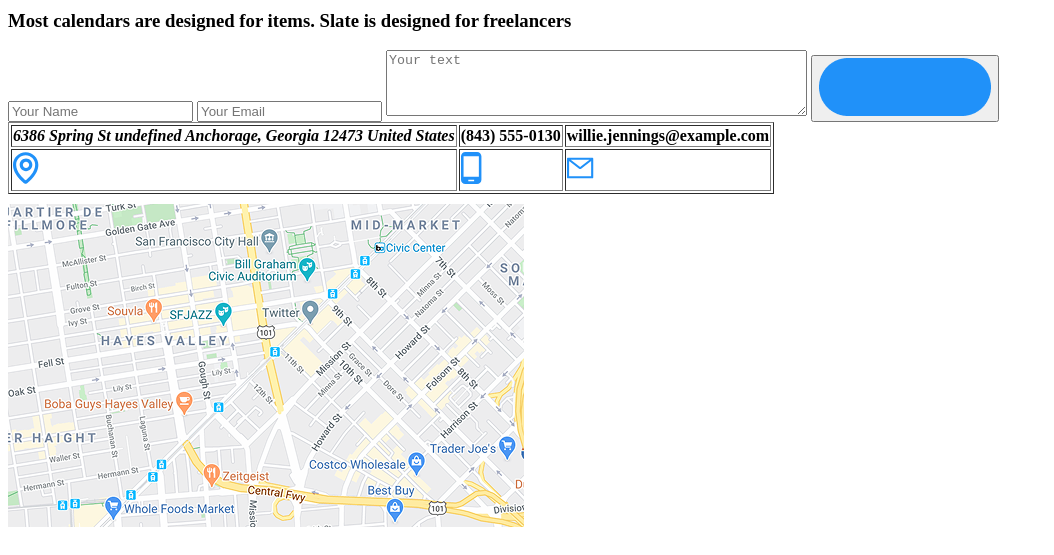
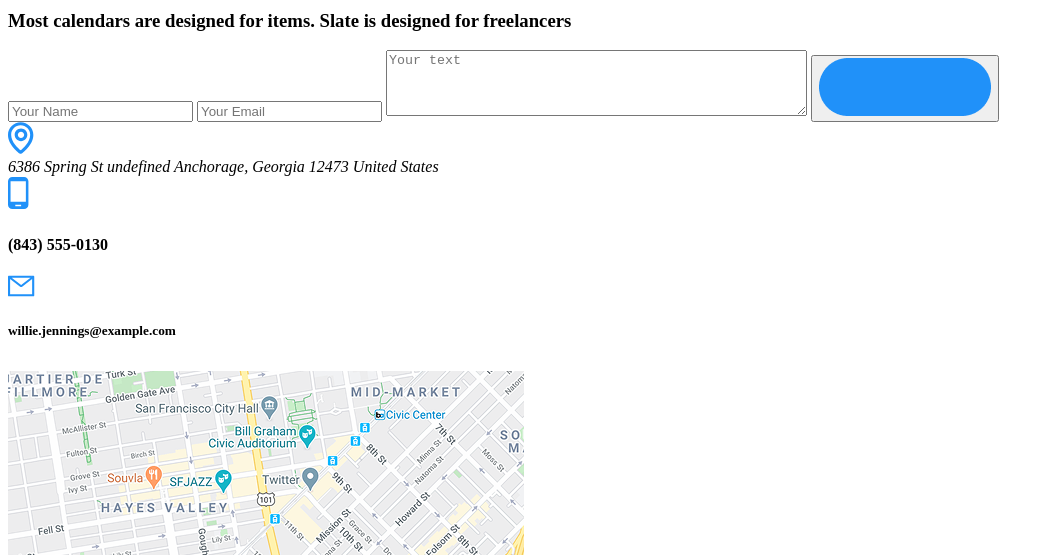
Before and after one commit to VladyslavTupikin/web-project, a plain HTML site: page index.html in a window 1280 px wide. Shown: the part 6360-6915 px from the top of the page, without its empty margins (0-1054 px from the left). Drawn offline with Linux system fonts and the light colour scheme.

Commit message:
Update contact us section
* Replace table with info on div containers for each contact type

```diff
--- a/index.html
+++ b/index.html
@@ -405,37 +405,24 @@
         </form>
       </div>
       <div id="contact-us-table">
-        <table border="1">
-          <tr>
-            <th>
+        <div id="conact-us-address">
+          <img src="img/icons/map-blue.svg" alt="Contact us map icon blue" />
           <address>
             6386 Spring St undefined Anchorage, Georgia 12473 United States
           </address>
-            </th>
-            <th>(843) 555-0130</th>
-            <th>willie.jennings@example.com</th>
-          </tr>
-          <tr>
-            <td>
-              <img
-                src="img/icons/map-blue.svg"
-                alt="Contact us map icon blue"
-              />
-            </td>
-            <td>
+        </div>
+        <div id="conact-us-phine">
           <img
             src="img/icons/phone-android-blue.svg"
             alt="Contact us phone icon blue"
           />
-            </td>
-            <td>
-              <img
-                src="img/icons/mail-blue.svg"
-                alt="Contact us mail icon blue"
-              />
-            </td>
-          </tr>
-        </table>
+          <h4>(843) 555-0130</h4>
+        </div>
+
+        <div id="conact-us-email">
+          <img src="img/icons/mail-blue.svg" alt="Contact us mail icon blue" />
+          <h5>willie.jennings@example.com</h5>
+        </div>
       </div>
       <div id="contact-us-map">
         <a href="#"><img src="img/map.png" alt="Map for contact us page" /></a>
@@ -512,7 +499,7 @@
           src="img/icons/phone-android.svg"
           alt="Mobile phone icon in footer"
         />
-        <h6>(238) 555-0108</h6>
+        <h5>(238) 555-0108</h5>
       </div>
       <div id="footer-socials">
         <ul>
```
Lines whose indentation alone changed are shown as unchanged.
